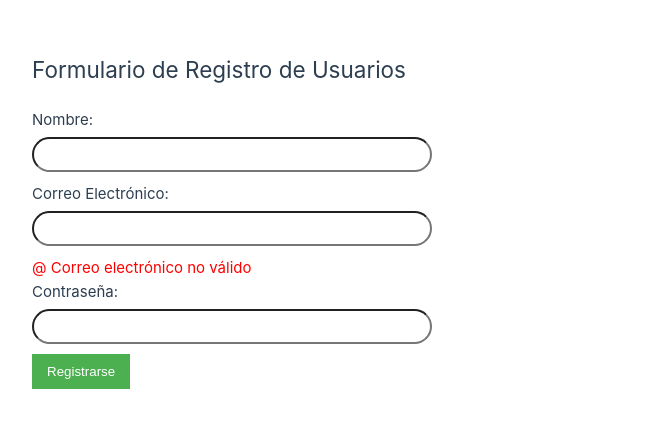
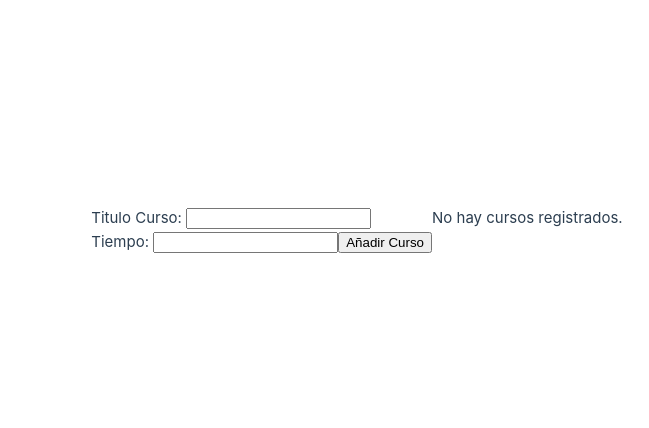
Before and after one commit to JoseDavidFull/Codigo, a Vue app in the folder DesarrolloWeb/mi_primer_vue/: page / in a window 1280 px wide. Shown: the part 170-598 px from the top of the page, without its empty margins (208-857 px from the left). Built offline with nearby package versions, Linux system fonts and the light colour scheme.

Commit message:
añadiendo nuevos codigos

```diff
--- a/DesarrolloWeb/mi_primer_vue/src/App.vue
+++ b/DesarrolloWeb/mi_primer_vue/src/App.vue
@@ -1,93 +1,34 @@
+<script setup lang="js">
+import { ref } from 'vue';
+
+const cursos = ref([]); // Donde se almacenarán los cursos
+let titulo = ''; // Usa let en lugar de const
+let tiempo = ''; // Usa let en lugar de const
+
+const addCourse = () => {
+  if (titulo && tiempo) {
+    cursos.value.push({ titulo, tiempo: parseInt(tiempo) });
+    titulo = ''; // Limpia después de agregar
+    tiempo = ''; // Limpia después de agregar
+  }
+};
+</script>
+
 <template>
-    <div>
-      <h2>Formulario de Registro de Usuarios</h2>
-
-      <form @submit.prevent="registrarUsuario">
-        <div>
-          <label for="nombre">Nombre:</label>
-          <input type="text" v-model="usuario.nombre" required />
-        </div>
-
-        <div>
-          <label for="email">Correo Electrónico:</label>
-          <input type="email" v-model="usuario.email" required />
-          <span v-if="!validarCorreo">@ Correo electrónico no válido</span>
-        </div>
-
-        <div>
-          <label for="password">Contraseña:</label>
-          <input type="password" v-model="usuario.password" required />
-        </div>
-
-        <button type="submit">Registrarse</button>
-      </form>
-
-      <div v-if="registroExitoso">
-        <p>¡Registro exitoso! Bienvenido, {{ usuario.nombre }}.</p>
-      </div>
-
-    </div>
-  </template>
-
-  <script>
-  export default {
-    data() {
-      return {
-        usuario: {
-          nombre: '',
-          email: '',
-          password: ''
-        },
-        registroExitoso: false
-      };
-    },
-    computed: {
-      validarCorreo() {
-        // Validación simple para verificar la presencia de "@" en el correo electrónico
-        return this.usuario.email.includes('@');
-      }
-    },
-    methods: {
-      registrarUsuario() {
-        // Lógica para registrar al usuario (puedes enviar los datos al servidor aquí)
-        // Aquí solo simulo un registro exitoso
-        this.registroExitoso = true;
-      }
-    }
-  };
-  </script>
-
-  <style scoped>
-    form {
-      max-width: 400px;
-      margin: 20px auto;
-    }
-
-    label {
-      display: block;
-      margin-bottom: 5px;
-    }
-
-    input {
-      width: 100%;
-      padding: 8px;
-      margin-bottom: 10px;
-      border-radius: 20px;
-    }
-
-    button {
-      background-color: #4caf50;
-      color: white;
-      padding: 10px 15px;
-      border: none;
-      cursor: pointer;
-    }
-
-    button:hover {
-      background-color: #45a049;
-    }
-
-    span {
-      color: red;
-    }
-  </style>
+  <div>
+    <label for="Titulo">Titulo Curso: </label>
+    <input type="text" name="titulo" v-model="titulo">
+    <br>
+    <label for="Tiempo">Tiempo: </label>
+    <input type="number" name="Tiempo" v-model="tiempo">
+    <button @click="addCourse">Añadir Curso</button>
+  </div>
+  <div>
+    <ul v-if="cursos.length">
+      <li v-for="(curso, index) in cursos" :key="index">
+        {{ curso.titulo }} : {{ curso.tiempo }}
+      </li>
+    </ul>
+    <p v-else>No hay cursos registrados.</p>
+  </div>
+</template>
--- a/DesarrolloWeb/mi_primer_vue/src/components/Hijo.vue
+++ b/DesarrolloWeb/mi_primer_vue/src/components/Hijo.vue
@@ -1,6 +1,7 @@
 <script setup>
 
 </script>
+
 
 <template>
 
```
Also changed, not shown: DesarrolloWeb/mi_primer_vue/src/ejercicios.js (+100 -0 lines).
